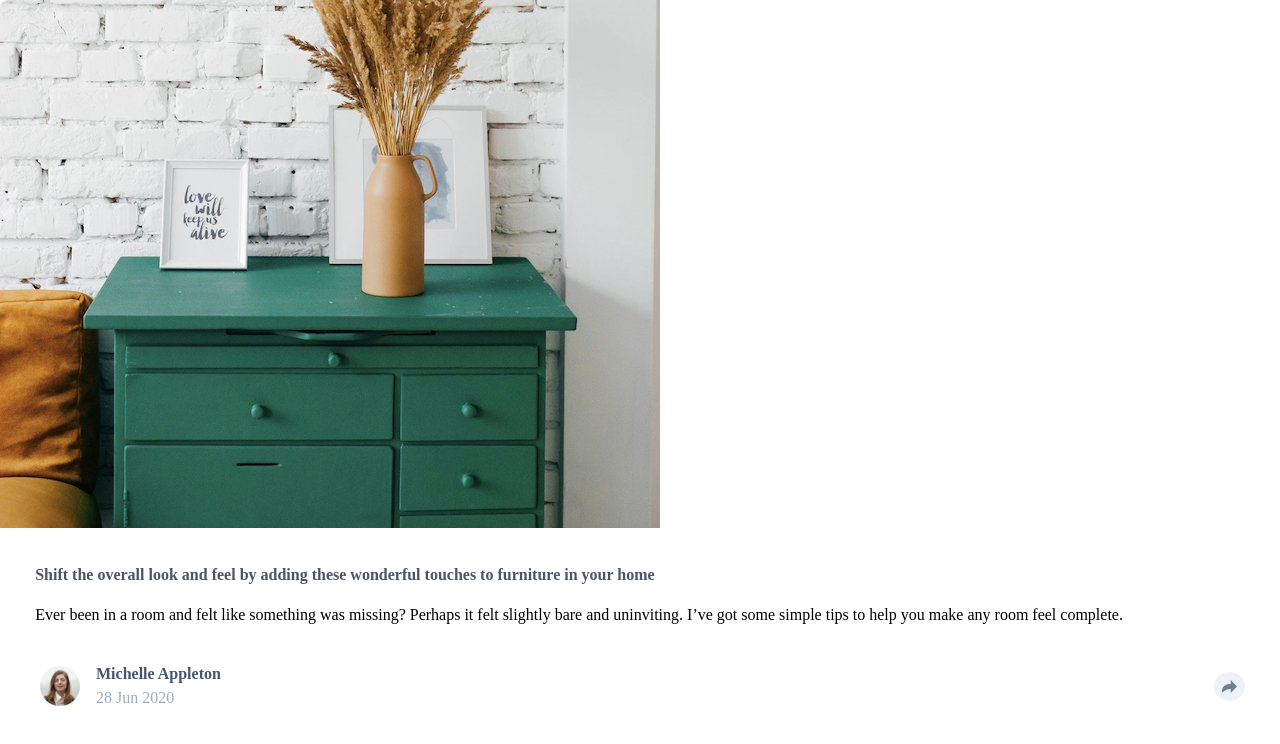
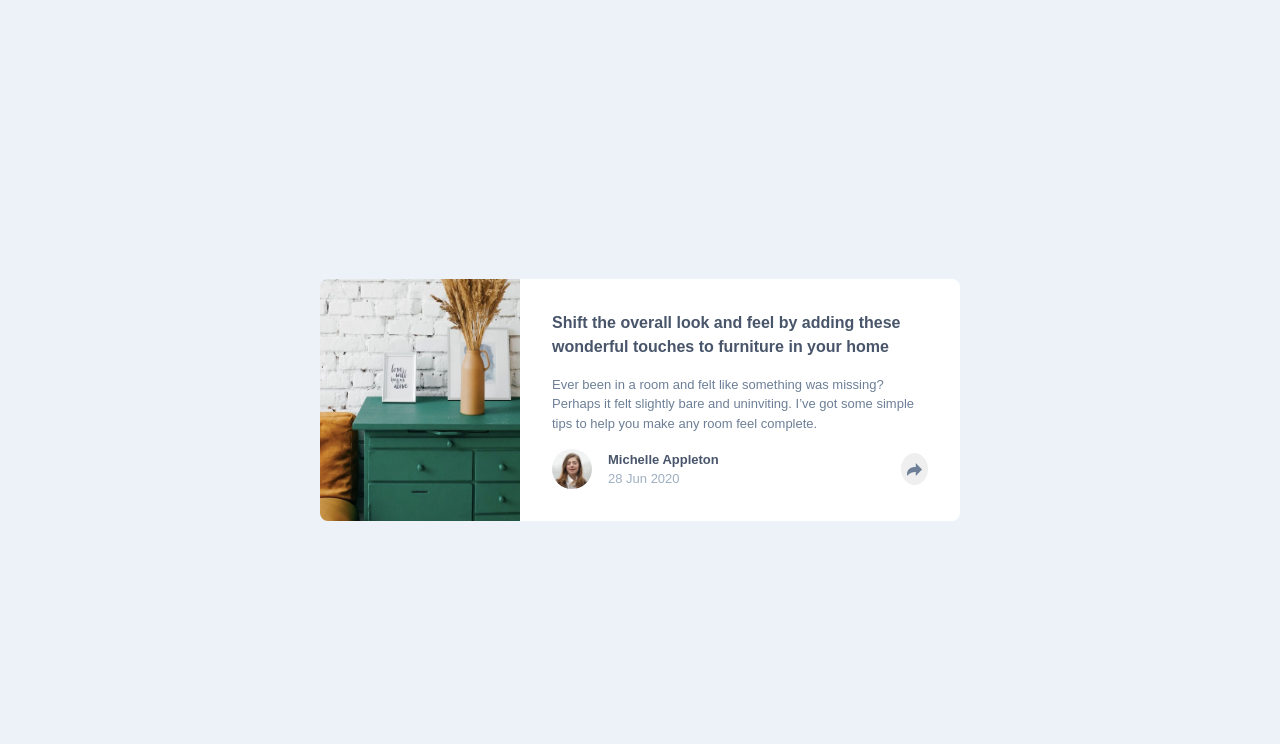
Before and after one commit to YuliaLantzberg/article-preview-component, a plain HTML site: page index.html in a window 1280 px wide. Drawn offline with Linux system fonts and the light colour scheme.

Commit message:
Rewrite html and css

```diff
--- a/index.html
+++ b/index.html
@@ -11,67 +11,58 @@
 			sizes="32x32"
 			href="./images/favicon-32x32.png"
 		/>
-		<link rel="preconnect" href="https://fonts.googleapis.com" />
-		<link rel="preconnect" href="https://fonts.gstatic.com" crossorigin />
-		<link
-			href="https://fonts.googleapis.com/css2?family=Manrope:wght@200..800&display=swap"
-			rel="stylesheet"
-		/>
 		<link rel="stylesheet" href="style.css" />
 
 		<title>Frontend Mentor | Article preview component</title>
 	</head>
 	<body>
 		<main>
-			<div class="container">
-				<!-- Wrapper to make overflow hidden to work in mobile mode  -->
-				<article class="ad">
+			<article class="article">
 				<img
 					src="images/drawers.jpg"
-						alt="The green dresser near the breaks decorated wall. On the comode there are small and big white decorative white frames and wheat color vase with bouqet of spikes of the same color in it. On the left of the dresser there is a part of the pillow also of the wheat color"
+					alt="The green dresser near the breaks decorated wall. On the comode there are small and big white decorative white frames and wheat color vase with bouqet of spikes of the same color in it. On the left of the dresser there is a part of the pillow also of the wheat color. And the pillow in the wheat color on left of the dresser"
 				/>
-					<section class="ad__content">
-						<p class="ad__cta">
-							Shift the overall look and feel by adding these wonderful touches
-							to furniture in your home
+				<div class="article__content">
+					<p class="article__intro text-highlighted">
+						Shift the overall look and feel by adding these wonderful touches to
+						furniture in your home
 					</p>
-						<p class="ad__description">
-							Ever been in a room and felt like something was missing? Perhaps
-							it felt slightly bare and uninviting. I’ve got some simple tips to
-							help you make any room feel complete.
+					<p>
+						Ever been in a room and felt like something was missing? Perhaps it
+						felt slightly bare and uninviting. I’ve got some simple tips to help
+						you make any room feel complete.
 					</p>
-					</section>
-					<section class="ad__footer">
+					<div class="article__footer">
+						<!-- Replaced by active state in mobile mode -->
+						<div class="article__footer--regular">
 							<img
-							class="ad__author-img"
 								src="images/avatar-michelle.jpg"
+								class="article__author-img"
 								alt="Michelle Appleton"
 							/>
-						<div class="ad__meta">
-							<p class="ad__author">Michelle Appleton</p>
-							<p class="ad__date">28 Jun 2020</p>
+							<div class="article__meta">
+								<p class="text-highlighted">Michelle Appleton</p>
+								<p class="article__date">28 Jun 2020</p>
 							</div>
-						<button class="share-btn">
-							<img src="images/icon-share.svg" alt="share-icon" />
+							<button class="btn-round btn-share">
+								<img src="images/icon-share.svg" alt="share button" />
 							</button>
-					</section>
-					<section class="socials">
-						<h4>share</h4>
-						<div class="socials__links">
-							<img src="images/icon-facebook.svg" alt="facebook-icon" />
-							<img src="images/icon-twitter.svg" alt="twitter-icon" />
-							<img src="images/icon-pinterest.svg" alt="pinterest-icon" />
 						</div>
-
-						<button class="share-btn">
-							<img
-								src="images/icon-share-white.svg"
-								alt="icon-arrow/share-button"
-							/>
+						<!-- Visible only in active or hover state -->
+						<div class="article__footer--active">
+							<p>Share</p>
+							<div class="socials-list">
+								<img src="images/icon-facebook.svg" alt="facebook link" />
+								<img src="images/icon-twitter.svg" alt="twitter link" />
+								<img src="images/icon-pinterest.svg" alt="pinterest link" />
+							</div>
+							<button class="btn-round btn-share">
+								<img src="images/icon-share-white.svg" alt="share button" />
 							</button>
-					</section>
+						</div>
+					</div>
+				</div>
 			</article>
-			</div>
 		</main>
 		<script src="script.js"></script>
 	</body>
--- a/script.js
+++ b/script.js
@@ -1,14 +1,18 @@
-const share_btn = document.querySelector(".ad__footer button");
-const share_btn_socials = document.querySelector(".socials button");
-const ad__footer = document.querySelector(".ad__footer");
-const socials = document.querySelector(".socials");
+const share_btn = document.querySelector(
+	".article__footer--regular .btn-share"
+);
+const share_btn_socials = document.querySelector(
+	".article__footer--active .btn-share"
+);
+const artl__footer = document.querySelector(".article__footer--regular");
+const socials = document.querySelector(".article__footer--active");
 
 share_btn.addEventListener("click", () => {
-	ad__footer.style.display = "none";
+	artl__footer.style.display = "none";
 	socials.style.display = "flex";
 });
 
 share_btn_socials.addEventListener("click", () => {
 	socials.style.display = "none";
-	ad__footer.style.display = "flex";
+	artl__footer.style.display = "flex";
 });
--- a/style.css
+++ b/style.css
@@ -74,109 +74,122 @@ h6 {
 	isolation: isolate;
 }
 
+/* Utilities */
+
+.text-highlighted {
+	font-weight: var(--fw-bold);
+	color: var(--grayish-blue-600);
+}
+
 /* General Styles */
-.body {
+body {
 	font-family: "Manrope", sans-serif;
 	font-size: 0.813rem;
 	font-weight: var(--fw-regular);
 	color: var(--desaturated-blue-500);
-	margin: 1.2rem;
+	margin: 2rem;
 	display: grid;
 	place-content: center;
+	min-height: 100vh;
+	max-width: 100vw;
 	background-color: var(--grayish-blue-200);
 }
-.container {
-	overflow-x: hidden;
+
+main {
+	display: grid;
+	place-items: center;
 }
 
-/* Ad Styles */
+/* Article styles */
+.article {
+	--article-spacing: 1rem;
 
-.ad {
-	background-color: var(--neutral-100);
 	border-radius: 0.5rem;
 	overflow: hidden;
 }
 
-.ad__content {
-	padding: 2.2rem;
+.article__content {
+	padding: 2rem;
 	display: grid;
-	gap: 1rem;
+	gap: var(--article-spacing);
+	background-color: var(--neutral-100);
 }
 
-.ad__cta {
-	color: var(--grayish-blue-600);
-	font-weight: var(--fw-bold);
+.article__intro {
 	font-size: 1rem;
 }
 
-.ad__footer {
+.article__footer--regular {
 	display: flex;
-	padding: 0 2.2rem 1rem 2.5rem;
 	justify-content: flex-start;
+	gap: var(--article-spacing);
 	align-items: center;
-	position: relative;
 }
 
-.ad__meta {
-	display: flex;
-	flex-direction: column;
+.article__author-img {
+	max-width: 2.5rem;
+	border-radius: 50%;
 }
 
-.ad__author-img {
-	border-radius: 50%;
-	width: 2.5rem;
-	margin-right: 1rem;
-}
-
-.ad__author {
-	color: var(--grayish-blue-600);
-	font-weight: var(--fw-bold);
-}
-
-.ad__date {
+.article__date {
 	color: var(--grayish-blue-400);
 }
 
-.ad__footer .share-btn {
+.article__footer--regular .btn-round {
 	margin-left: auto;
 }
 
-/* Socials Styles */
+.article__footer--active {
+	display: none;
+	background-color: var(--grayish-blue-600);
+	margin: -2rem;
+	margin-top: 0.5rem;
+	padding: 1rem 2rem;
+	align-items: center;
+}
 
-.share-btn {
-	padding: 0.5rem;
+.article__footer--active p {
+	margin-right: auto;
+	text-transform: uppercase;
+	letter-spacing: 5px;
+}
+
+.socials-list {
+	display: flex;
+	gap: var(--article-spacing);
+}
+
+.article__footer--active .btn-share {
+	margin-left: auto;
+	background-color: var(--desaturated-blue-500);
+}
+
+/* Buttons Styles */
+
+.btn-round {
+	border: none;
+	max-width: 2rem;
+	min-height: 2rem;
 	border-radius: 50%;
-	border: none;
-	background-color: var(--grayish-blue-200);
+	display: flex;
+	justify-content: center;
+	align-items: center;
 	cursor: pointer;
 }
 
-.share-btn img {
-	width: 15px;
-	height: 13px;
-	z-index: 100;
+@media (min-width: 700px) {
+	body {
+		margin: 0;
+	}
+	.article {
+		max-width: 50%;
+		display: grid;
+		grid-template-columns: 40% 60%;
+	}
+	.article > img {
+		min-height: 100%;
+	}
+	.article__content {
+		margin-left: -3.5rem;
+	}
 }
-
-.socials {
-	background-color: var(--grayish-blue-600);
-	align-items: center;
-	padding: 1rem 2.2rem;
-	display: none;
-}
-
-.socials h4 {
-	margin-right: auto;
-	text-transform: uppercase;
-	letter-spacing: 5px;
-	font-weight: var(--fw-regular);
-}
-
-.socials__links {
-	display: flex;
-	gap: 1rem;
-}
-
-.socials .share-btn {
-	margin-left: auto;
-	background-color: var(--desaturated-blue-500);
-}
```
Lines whose indentation alone changed are shown as unchanged.
